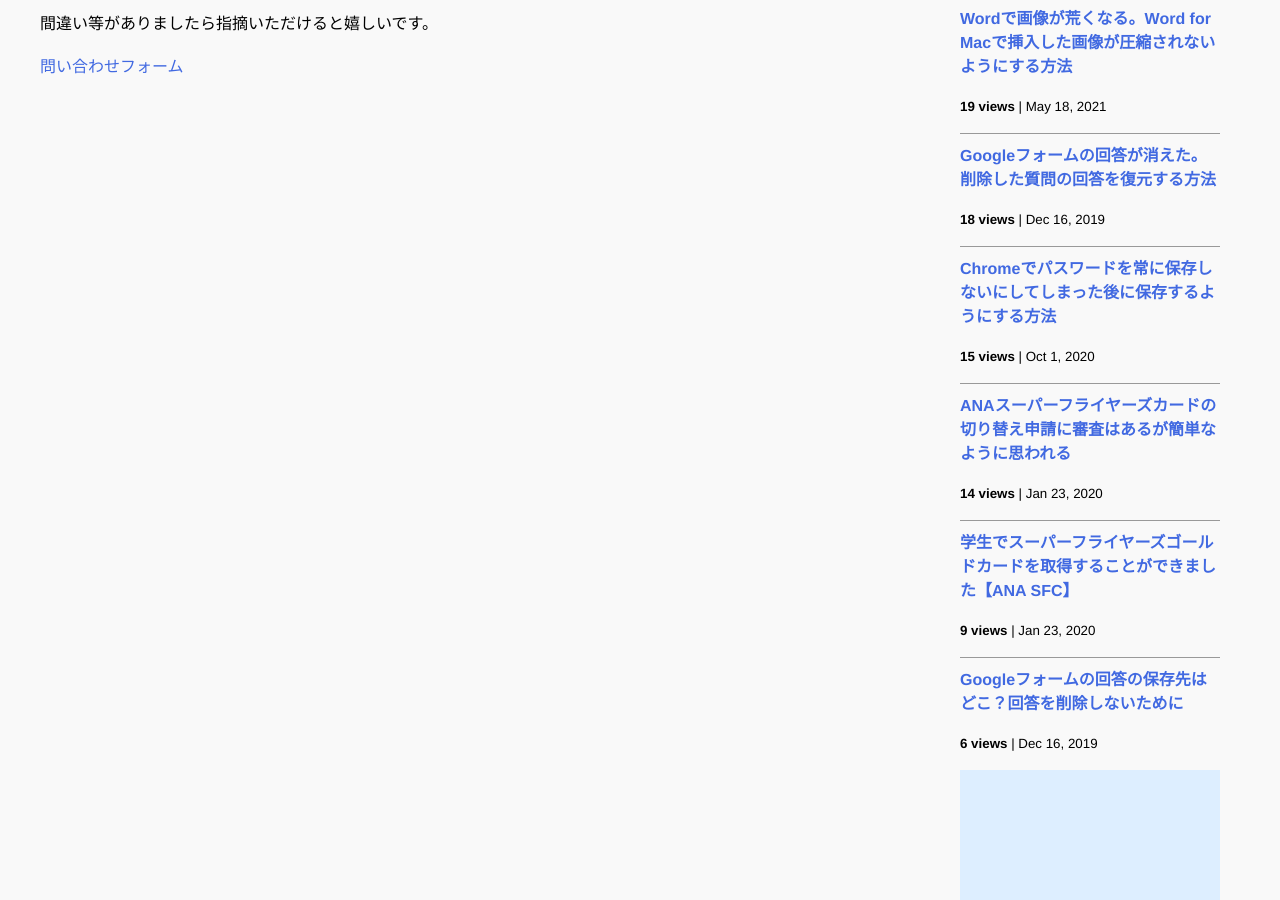
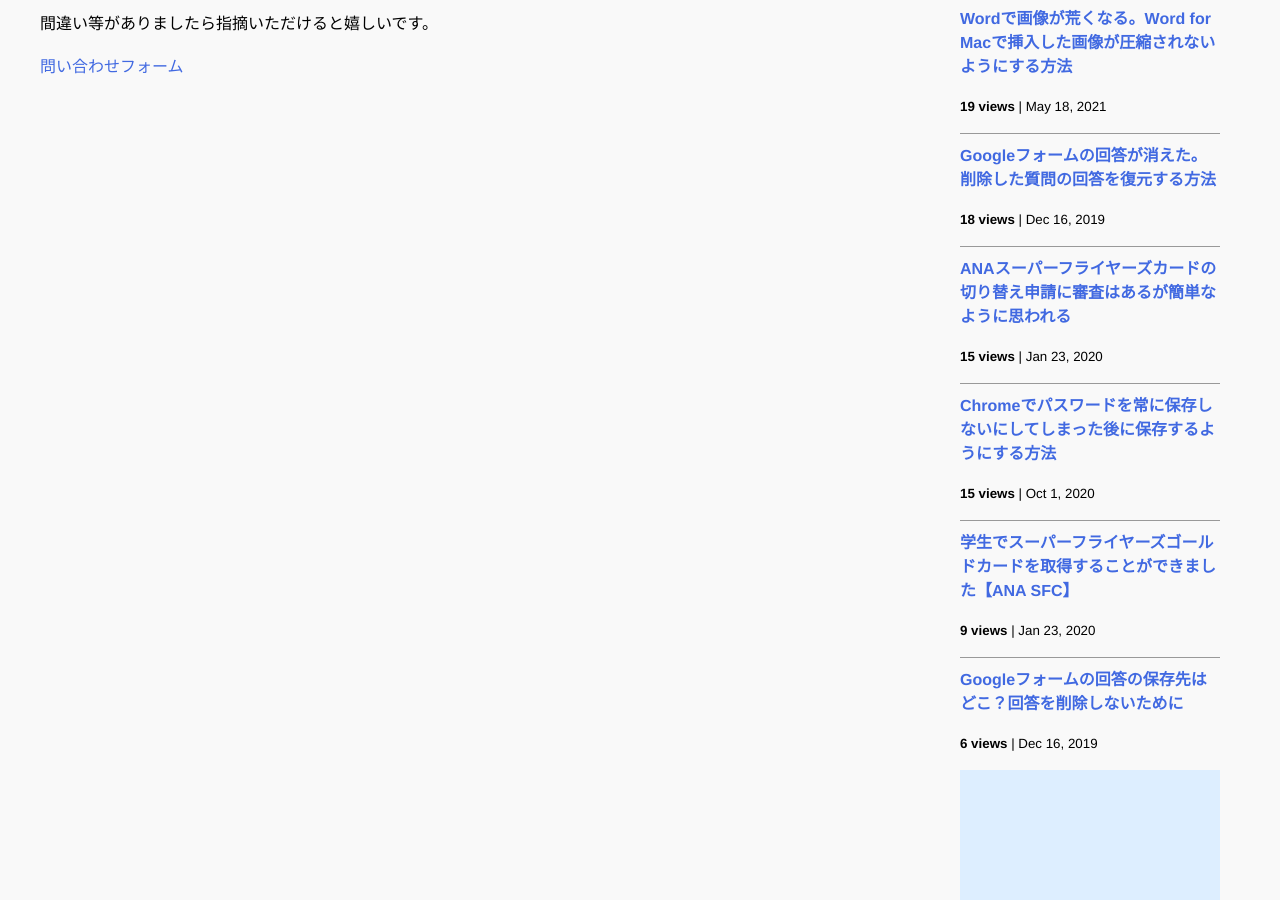
Before and after one commit to iwanaminami/shoyaiwaname, a Jekyll site: the page built from about.markdown, in a window 1280 px wide and 900 px high, scrolled down 991 px. Built offline with Jekyll 4.4.1, drawn with Linux system fonts in a browser that asks for light colours; nearby versions of some CDN libraries; comment, search, counter and statistics services are not loaded.

Commit message:
chore(ga): update _data/popularposts.yml 20260920-1752

```diff
--- a/_data/popularposts.yml
+++ b/_data/popularposts.yml
@@ -8,9 +8,9 @@ side:
   - view: 18
     url: "/2019/12/16/restore-googleform.html"
   - view: 15
+    url: "/2020/01/23/sfc-judge.html"
+  - view: 15
     url: "/2020/10/01/googlepassword.html"
-  - view: 14
-    url: "/2020/01/23/sfc-judge.html"
   - view: 9
     url: "/2020/01/23/sfcgold.html"
   - view: 6
```
